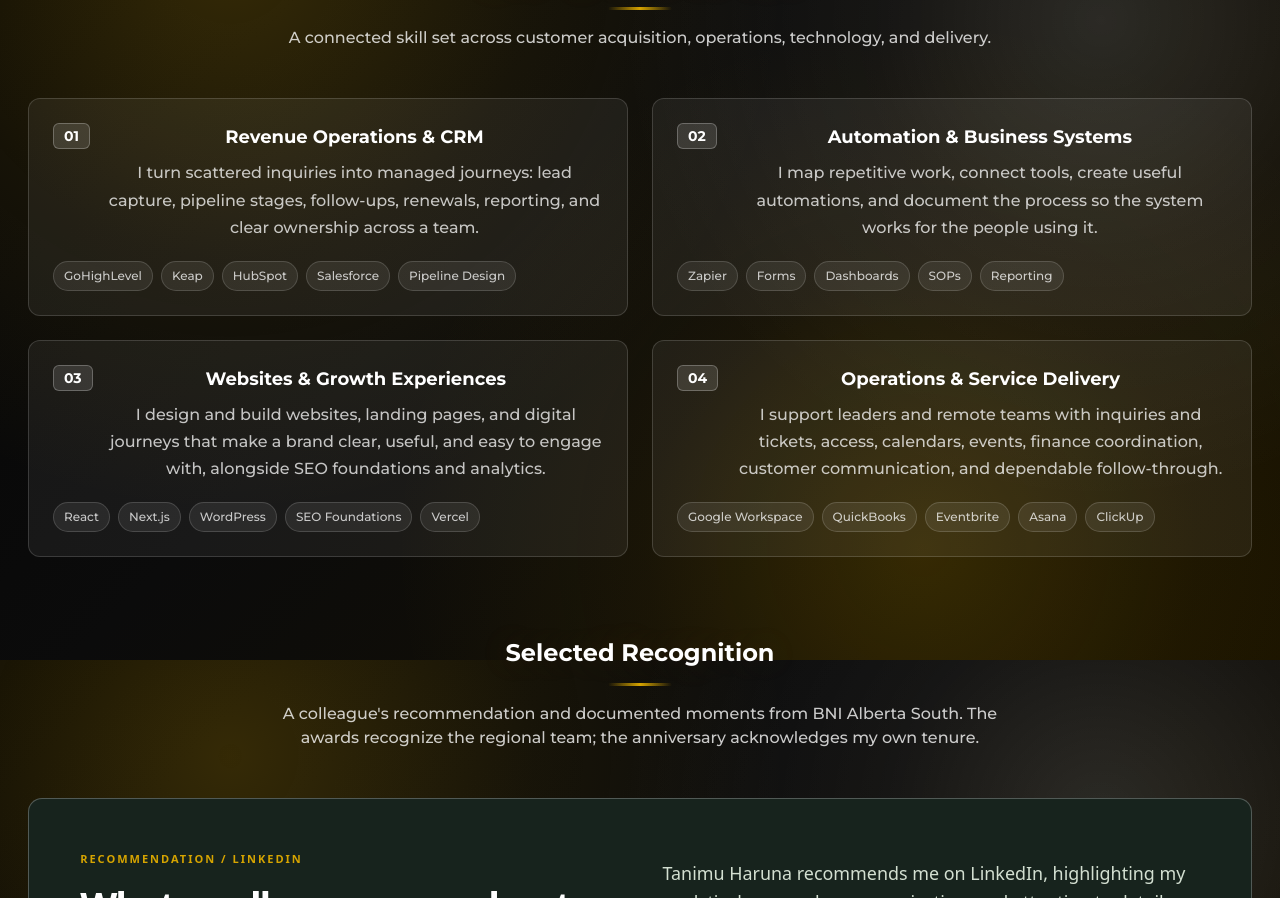
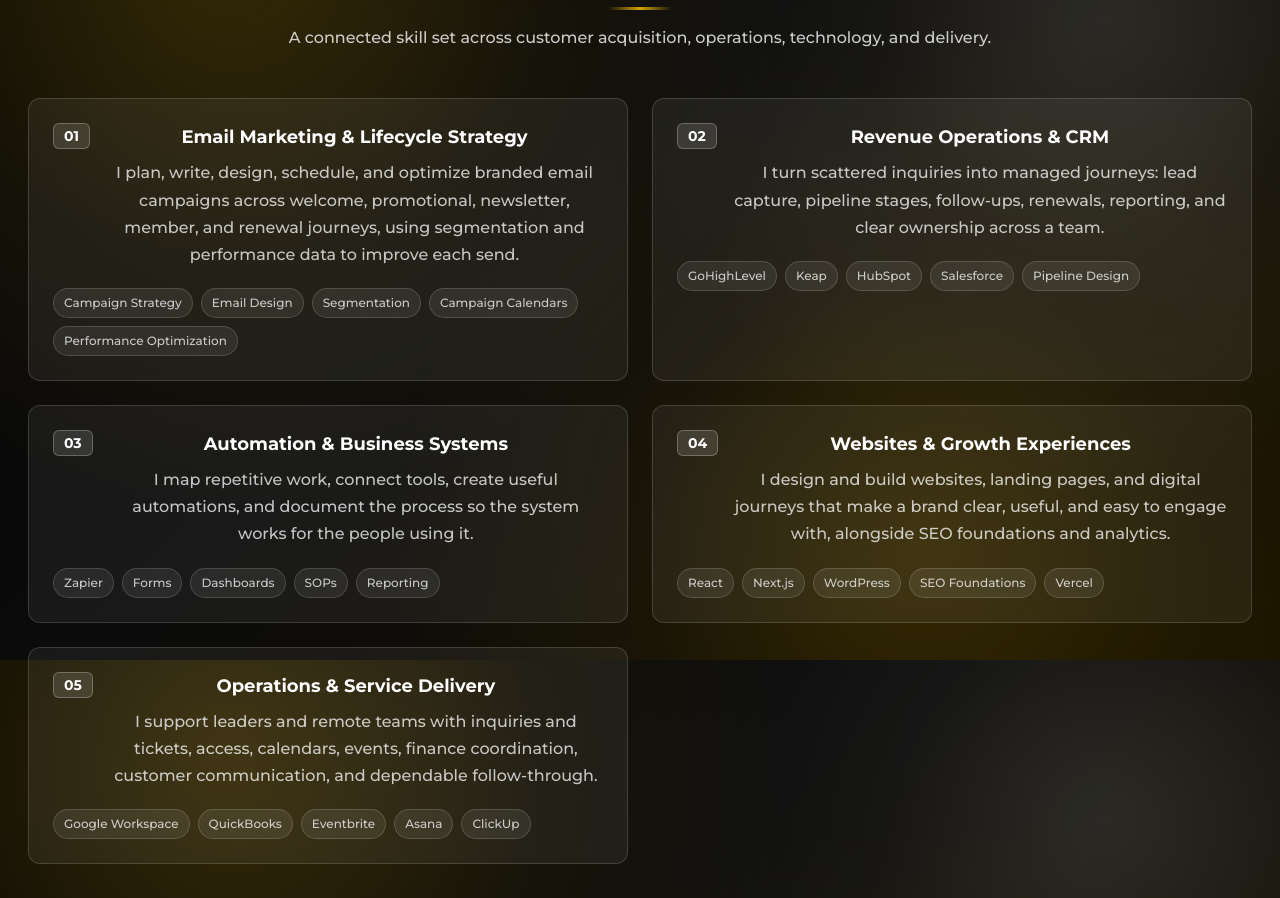
Before and after one commit to marvelcruz/mavl-portfolio, a Next.js app: page / in a window 1280 px wide. Shown: the part 6540-7438 px from the top of the page. Built offline with nearby package versions, Linux system fonts and the light colour scheme.

Commit message:
Add email marketing strategy and campaign experience to constants/index.ts

```diff
--- a/constants/index.ts
+++ b/constants/index.ts
@@ -8,10 +8,10 @@
 
 export const details = {
   aboutTitle: "Marvellous Olabode",
-  aboutSubtitle: "Business Operations & Growth Systems Specialist",
+  aboutSubtitle: "Email Marketing, CRM & Growth Systems Specialist",
   aboutDesc: [
-    "I build the operational systems behind business growth: CRM workflows, marketing operations, website updates, reporting dashboards, event processes, and remote team systems that keep organizations moving.",
-    "For the last 5+ years, I have supported Canadian business teams remotely from Nigeria across CRM administration, workflow automation, digital operations, event systems, reporting, website updates, social media coordination, QuickBooks support, and member services.",
+    "I build the systems behind business growth: email marketing strategy, branded campaigns, CRM workflows, lifecycle automation, segmentation, reporting dashboards, website experiences, and the operations that keep them moving.",
+    "For the last 5+ years, I have supported BNI Alberta South remotely from Nigeria across email campaign planning and design, welcome and promotional flows, newsletters, targeted list segmentation, email calendars, campaign scheduling, performance tracking, CRM administration, workflow automation, reporting, events, and member services.",
     "My strongest work happens behind the scenes. I organize messy systems, document repeatable workflows, connect tools, support leaders, manage digital assets, and help teams move from scattered manual work to structured execution.",
   ],
 };
@@ -21,6 +21,13 @@
   subtitle:
     "A connected skill set across customer acquisition, operations, technology, and delivery.",
   values: [
+    {
+      title: "Email Marketing & Lifecycle Strategy",
+      desc: "I plan, write, design, schedule, and optimize branded email campaigns across welcome, promotional, newsletter, member, and renewal journeys, using segmentation and performance data to improve each send.",
+      tools: [
+        "Campaign Strategy", "Email Design", "Segmentation", "Campaign Calendars", "Performance Optimization",
+      ],
+    },
     {
       title: "Revenue Operations & CRM",
       desc: "I turn scattered inquiries into managed journeys: lead capture, pipeline stages, follow-ups, renewals, reporting, and clear ownership across a team.",
@@ -125,7 +132,7 @@
 export const contact = {
   title: "Let's Work Together",
   description:
-    "I am open to remote roles and project opportunities in business operations, marketing operations, CRM administration, workflow automation, digital operations, and growth systems.",
+    "I am open to remote roles and project opportunities in email marketing, lifecycle strategy, marketing operations, CRM administration, workflow automation, digital operations, and growth systems.",
 };
 
 export const socials = [
```
